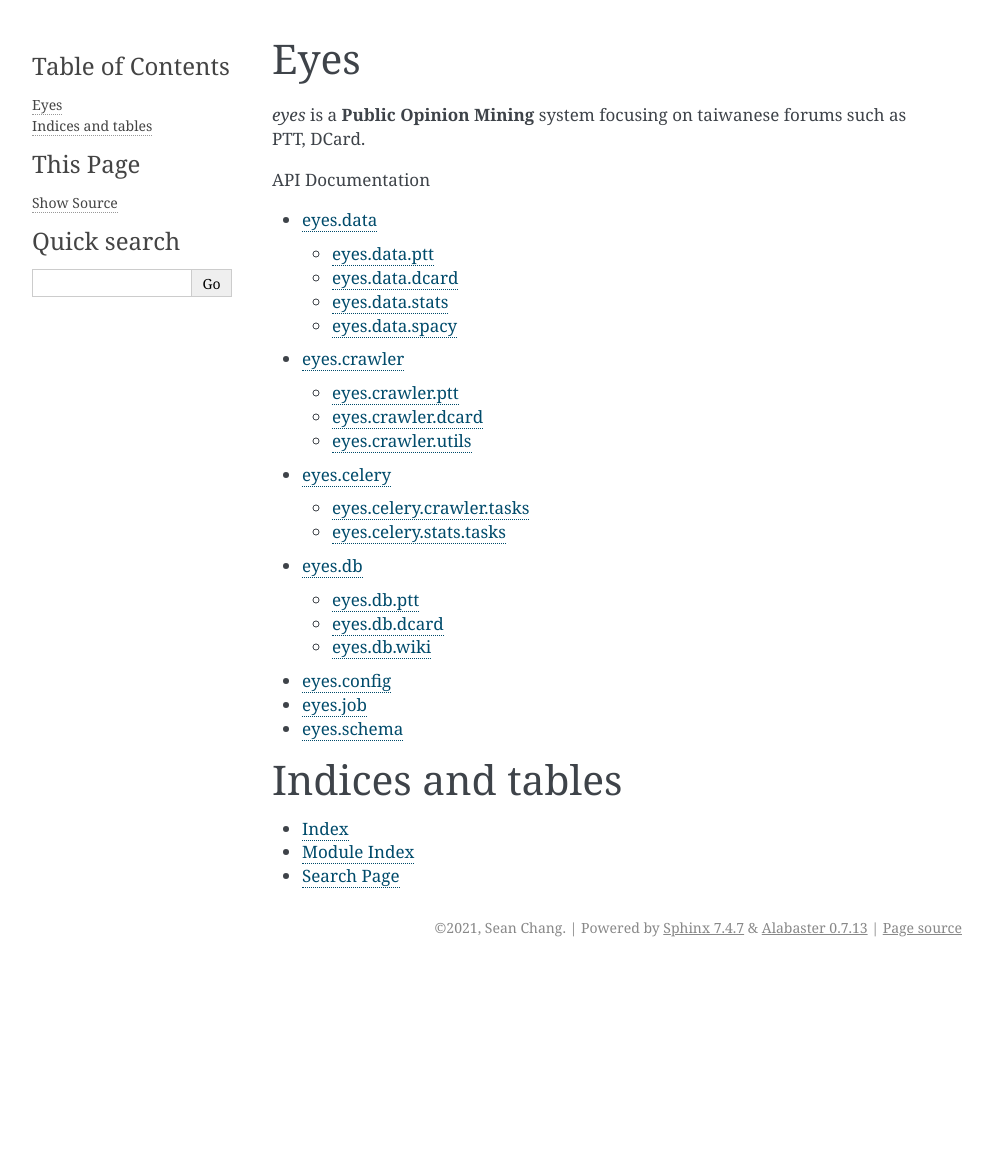
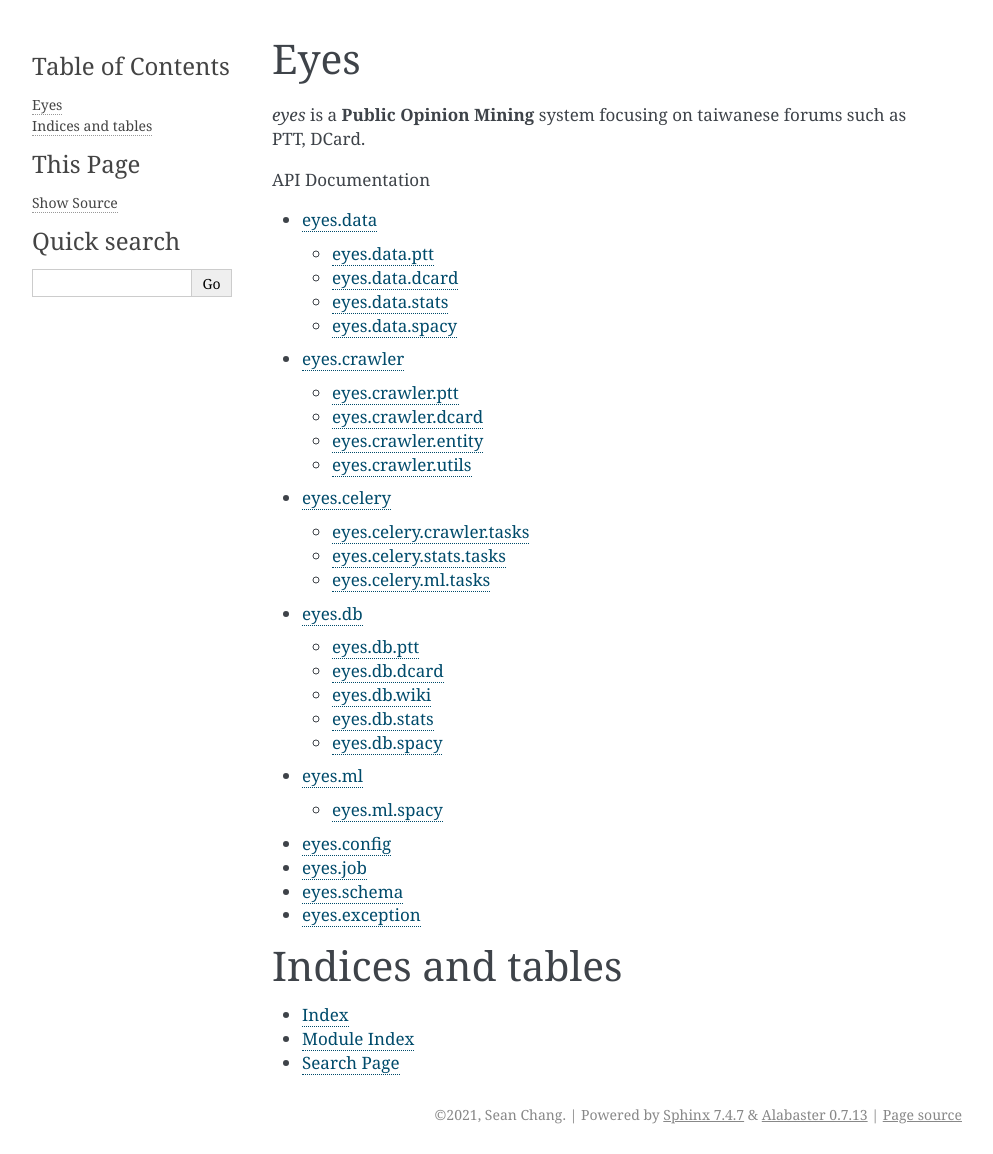
Before and after one commit to r05323028/eyes, a Sphinx documentation site: the page built from doc/index.rst, in a window 1280 px wide. Shown: the whole page, without its empty margins (148-1141 px from the left). Built offline with Sphinx 7.4.7, drawn with Linux system fonts in a browser that asks for light colours; before the commit the page ends 967 px from its top, so only the background shows below that.

Commit message:
Refactor doc

```diff
--- a/doc/index.rst
+++ b/doc/index.rst
@@ -12,7 +12,6 @@ Eyes
    :maxdepth: 2
    :caption: Contents:
 
-
 .. toctree::
    :maxdepth: 2
    :caption: API Documentation
@@ -21,11 +20,11 @@ Eyes
    sources/api/crawler
    sources/api/celery
    sources/api/db
+   sources/api/ml
    sources/api/config
    sources/api/job
    sources/api/schema
-
-
+   sources/api/exception
 
 Indices and tables
 ==================
--- a/doc/sources/api/celery.rst
+++ b/doc/sources/api/celery.rst
@@ -9,15 +9,17 @@ eyes celery module
 eyes.celery.crawler.tasks
 -------------------------
 
-Eyes celery crawler
-
 .. automodule:: eyes.celery.crawler.tasks
     :members:
 
 eyes.celery.stats.tasks
 -----------------------
 
-Eyes celery stats
-
 .. automodule:: eyes.celery.stats.tasks
     :members:
+
+eyes.celery.ml.tasks
+--------------------
+
+.. automodule:: eyes.celery.ml.tasks
+    :members:
--- a/doc/sources/api/db.rst
+++ b/doc/sources/api/db.rst
@@ -20,3 +20,15 @@ eyes.db.wiki
 
 .. automodule:: eyes.db.wiki
     :members:
+
+eyes.db.stats
+-------------
+
+.. automodule:: eyes.db.stats
+    :members:
+
+eyes.db.spacy
+-------------
+
+.. automodule:: eyes.db.spacy
+    :members:
--- /dev/null
+++ b/doc/sources/api/exception.rst
@@ -0,0 +1,7 @@
+eyes.exception
+==============
+
+eyes exception module
+
+.. automodule:: eyes.exception
+    :members:
--- /dev/null
+++ b/doc/sources/api/ml.rst
@@ -0,0 +1,13 @@
+eyes.ml
+=======
+
+eyes ml module
+
+.. automodule:: eyes.ml
+    :members:
+
+eyes.ml.spacy
+-------------
+
+.. automodule:: eyes.ml.spacy
+    :members:
```
Also changed, not shown: doc/sources/api/crawler.rst (+6 -4 lines).
